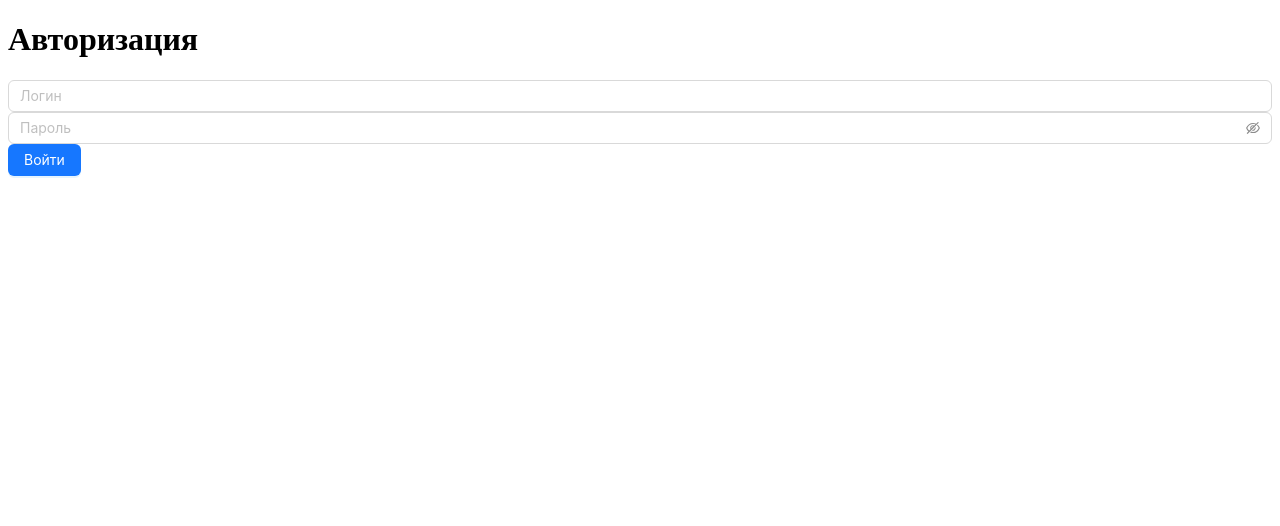
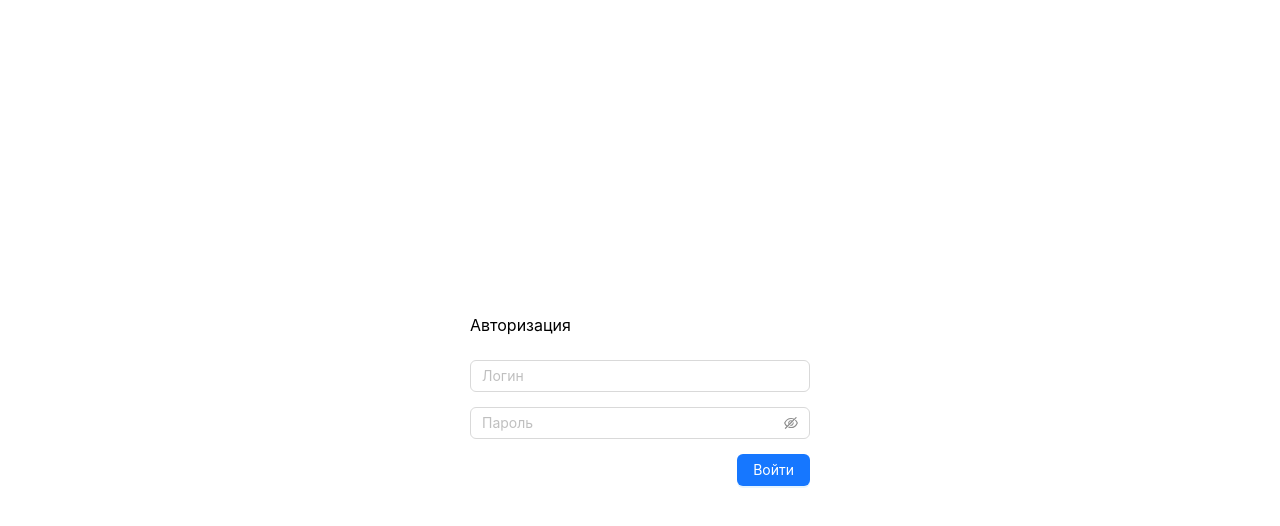
Before and after one commit to Remjest/testtask-infotech, a React app: page /login in a window 1280 px wide. Shown: the top 526 px of the page. Built offline with nearby package versions, Linux system fonts and the light colour scheme.

Commit message:
add login styles

```diff
--- /dev/null
+++ b/src/index.css
@@ -0,0 +1,16 @@
+html,body {
+
+    height: 100%;
+
+    font-family: -apple-system,BlinkMacSystemFont,'Segoe UI',Roboto,'Helvetica Neue',Arial,'Noto Sans',sans-serif,'Apple Color Emoji','Segoe UI Emoji','Segoe UI Symbol','Noto Color Emoji';
+
+    * {
+        margin: 0;
+        padding: 0;
+        border: 0;
+    }
+}
+
+#root{
+    height: 100%;
+}
--- a/src/index.tsx
+++ b/src/index.tsx
@@ -1,3 +1,4 @@
+import './index.css';
 import React from 'react';
 import ReactDOM from 'react-dom';
 import App from '@/app/App';
--- a/src/pages/LoginPage/ui/LoginForm.tsx
+++ b/src/pages/LoginPage/ui/LoginForm.tsx
@@ -6,6 +6,7 @@ import { setToken } from '../model/auth';
 import { Input } from 'antd';
 import { Button } from 'antd';
 import { useNavigate } from 'react-router-dom';
+import StyledLoginForm from './StyledLoginForm';
 
 export const LoginForm = () => {
     const [username, setUsername] = useState('');
@@ -27,20 +28,24 @@ export const LoginForm = () => {
     });
 
     const handleSubmit = (e: React.FormEvent) => {
+        if (isLoading) return;
         e.preventDefault();
         setIsLoading(true);
         loginMutation.mutate();
     };
 
     return (
-        <form onSubmit={handleSubmit}>
+        <StyledLoginForm onSubmit={handleSubmit}>
+            <legend>Авторизация</legend>
             <Input
+                name='login'
                 placeholder="Логин"
                 value={username}
                 onChange={(e) => setUsername(e.target.value)}
                 disabled={isLoading}
             />
             <Input.Password
+                name='password'
                 type="password"
                 placeholder="Пароль"
                 value={password}
@@ -56,6 +61,6 @@ export const LoginForm = () => {
             >
             Войти
             </Button>
-        </form>
+        </StyledLoginForm>
     );
 };
--- /dev/null
+++ b/src/pages/LoginPage/ui/LoginFormWrapper.tsx
@@ -0,0 +1,12 @@
+import styled from "styled-components";
+
+export const LoginFormWrapper = styled.div`
+    width: 100%;
+    height: 100%;
+    display: flex;
+    flex-direction: column;
+    align-items: center;
+    justify-content: center;
+`;
+
+export default LoginFormWrapper;
--- a/src/pages/LoginPage/ui/LoginPage.tsx
+++ b/src/pages/LoginPage/ui/LoginPage.tsx
@@ -1,7 +1,9 @@
 import { LoginForm } from "./LoginForm";
 import { useNavigate } from "react-router-dom";
 import { useEffect } from "react";
-import { isAuthorized } from "../model/auth";
+import { isAuthorized, removeToken } from "../model/auth";
+import LoginFormWrapper from "./LoginFormWrapper";
+
 
 export const LoginPage = () => {
     const navigate = useNavigate();
@@ -13,10 +15,9 @@ export const LoginPage = () => {
     }, [navigate]);
 
     return (
-        <>
-            <h1>Авторизация</h1>
+        <LoginFormWrapper>
             <LoginForm />
-        </>
+        </LoginFormWrapper>
     )
 
 }
--- /dev/null
+++ b/src/pages/LoginPage/ui/StyledLoginForm.tsx
@@ -0,0 +1,19 @@
+import styled from "styled-components";
+
+export const StyledLoginForm = styled.form`
+    max-width: 340px;
+    width: 100%;
+    display: flex;
+    flex-direction: column;
+    gap: 15px;
+
+    & legend{
+        margin-bottom: 10px;
+    }
+
+    & button{
+        align-self: flex-end;
+    }
+`
+
+export default StyledLoginForm;
```
